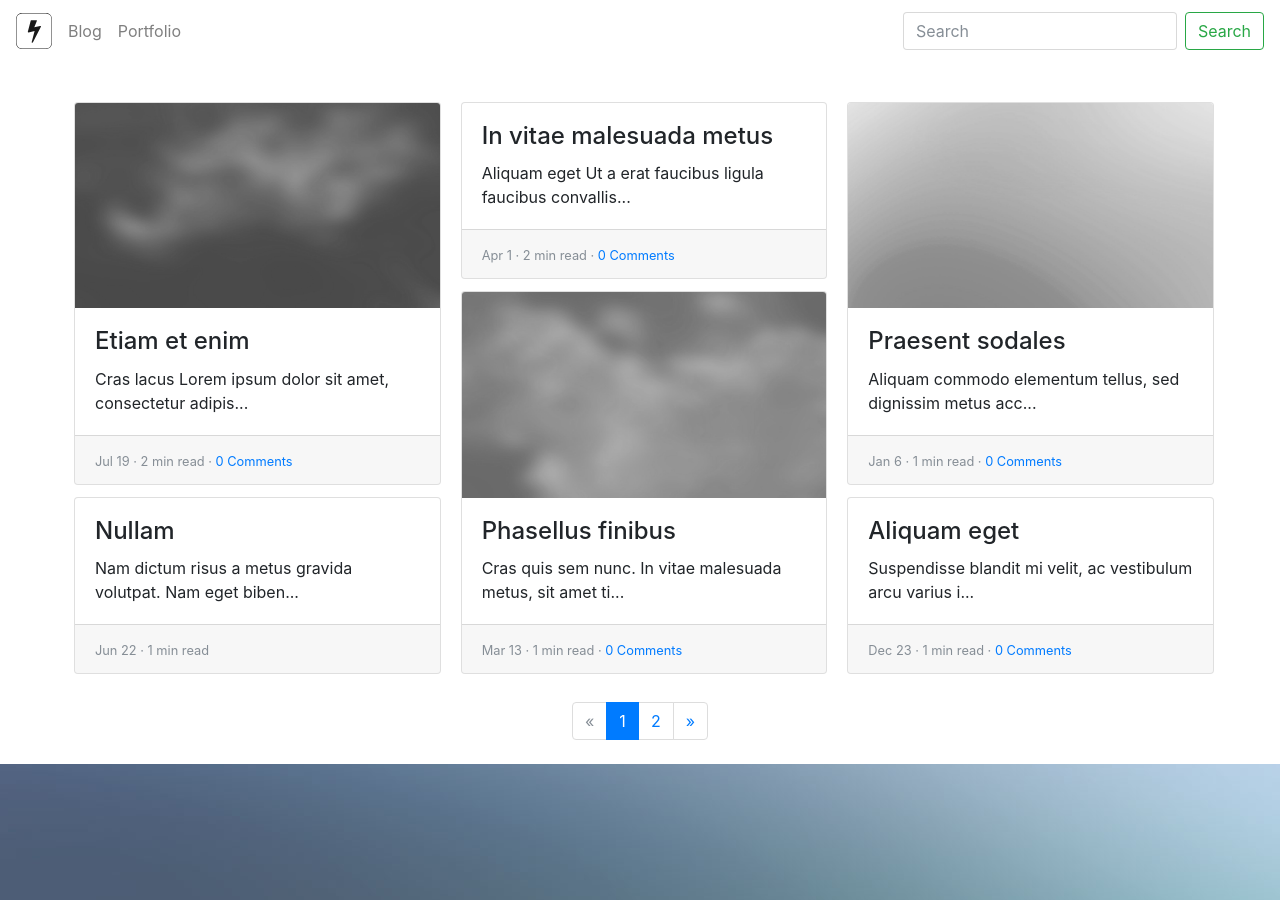
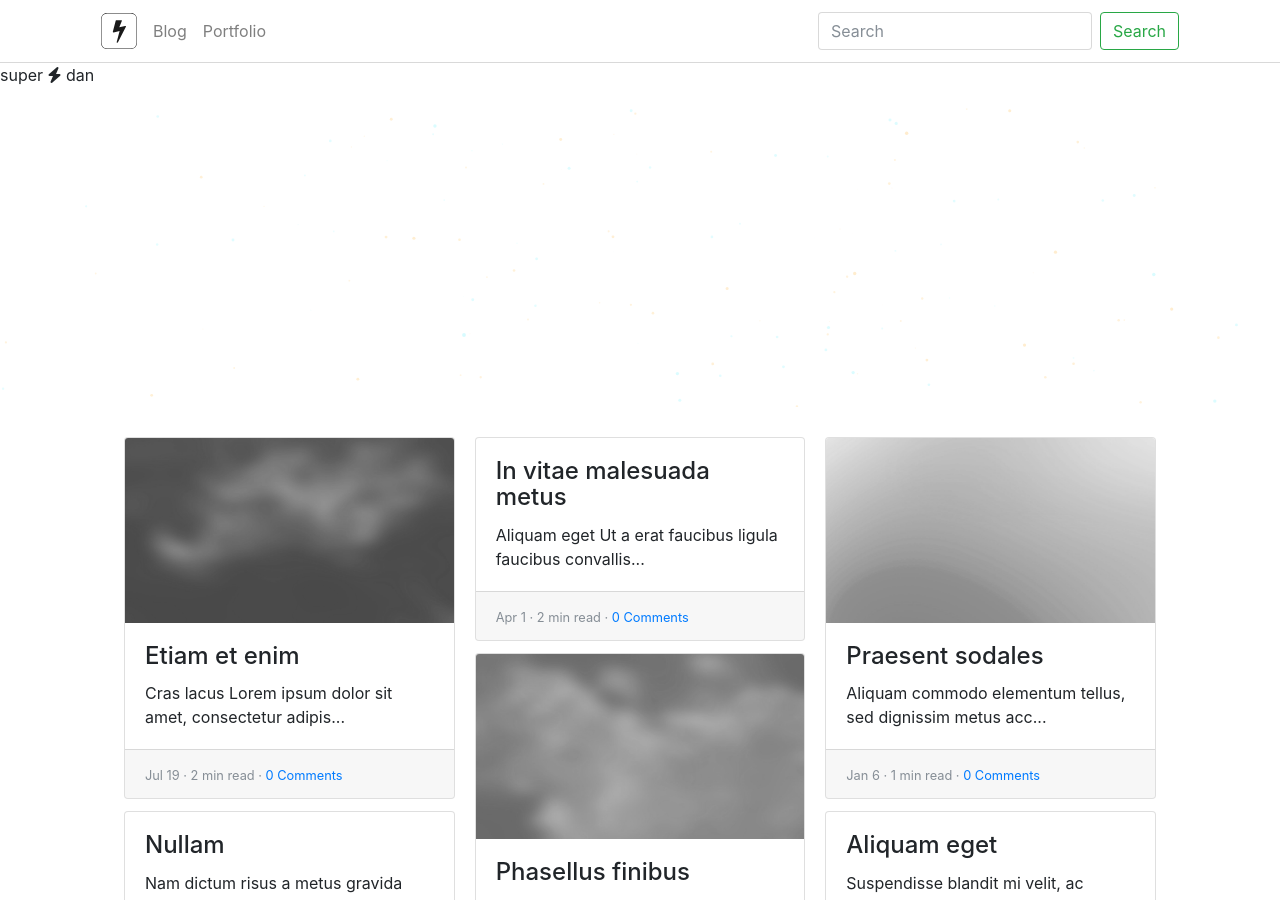
Before and after one commit to danrpts/danrpts.github.io, a Jekyll site: the page built from index.html, in a window 1280 px wide and 900 px high. Built offline with Jekyll 4.4.1, drawn with Linux system fonts in a browser that asks for light colours; nearby versions of some CDN libraries; emoji names are drawn with the system emoji font; the list of posts is cut into pages by our own code; comment, search, counter and statistics services are not loaded.

Commit message:
starfield animation initial commit

```diff
--- a/index.html
+++ b/index.html
@@ -1,16 +1,28 @@
 ---
 layout: default
 ---
+<!-- ./index.html -->
 
-<!-- /index.html -->
+<div style="border-bottom: 1px solid rgba(0,0,0,0.15);">
+  <div class="container">
+      {% include header.html %}
+  </div>
+</div>
 
-{% include header.html %}
+<!-- post title -->
+<div class="container-fluid p-0 m-0" id="starfield-wrapper">
+  <div id="starfield-header">
+    super <i class="fa fa-bolt" aria-hidden="true"></i> dan
+  </div>
+  <canvas id="starfield-canvas"></canvas>
+</div>
 
-<div class="container mt-4">
-  <div class="row justify-content-center">
-    <main class="card-columns py-md-3">
+<div class="container">
+  <div class="row m-4">
+    <main class="col-sm-12">
+      <div class="card-columns">
         {% for post in paginator.posts %}
-      <div class="card d-inline-block mx-1">
+        <div class="card d-inline-block">
           <a class="card-link" href="{{ post.url | relative_url}}"></a>
           {% if post.image %}
           <img class="card-img-top" src="{{ post.image | relative_url }}" aria-hidden="true">
@@ -30,15 +42,10 @@
           </div>
         </div>
         {% endfor %}
+      </div>
+      {% include paginate.html %}
     </main>
   </div>
-</div>
-
-{% include paginate.html %}
-
-
-<div class="jumbotron jumbotron-fluid" style="height: 400px; background: url({{ site.teaser | relative_url }}) no-repeat center center;">
-
 </div>
 
 {% include subscribe.html %}
```
Lines whose indentation alone changed are shown as unchanged.
